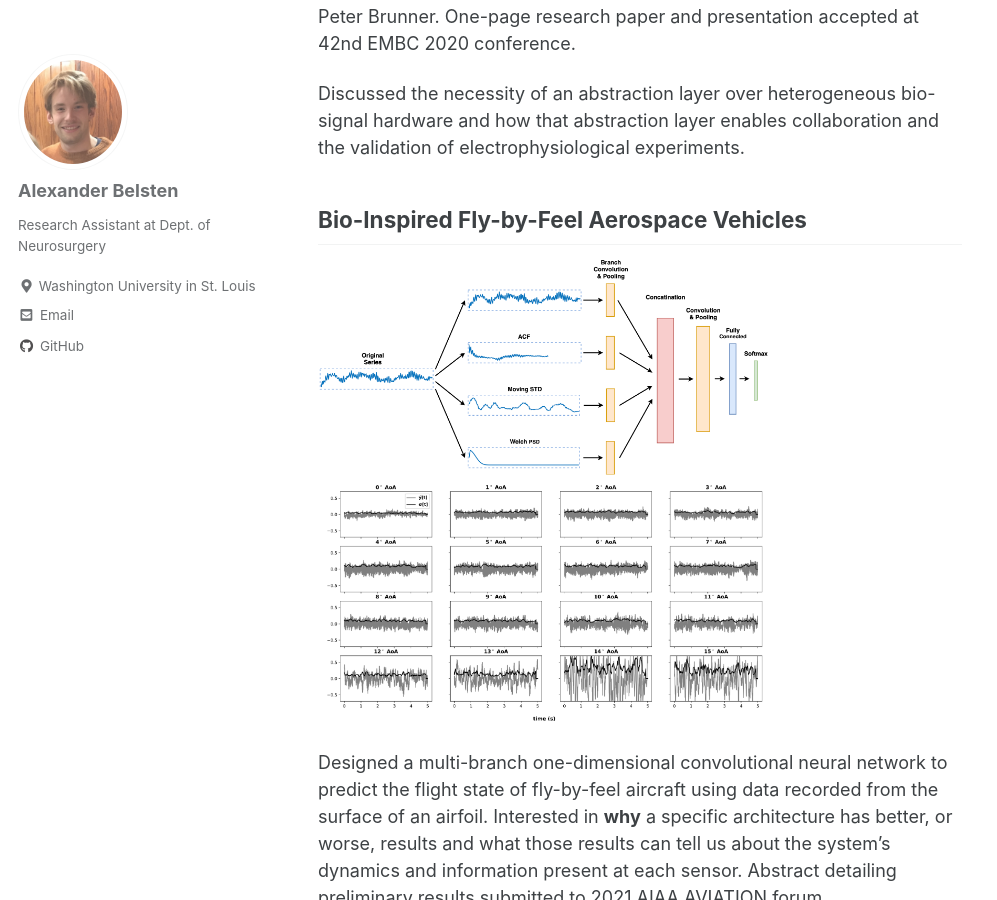
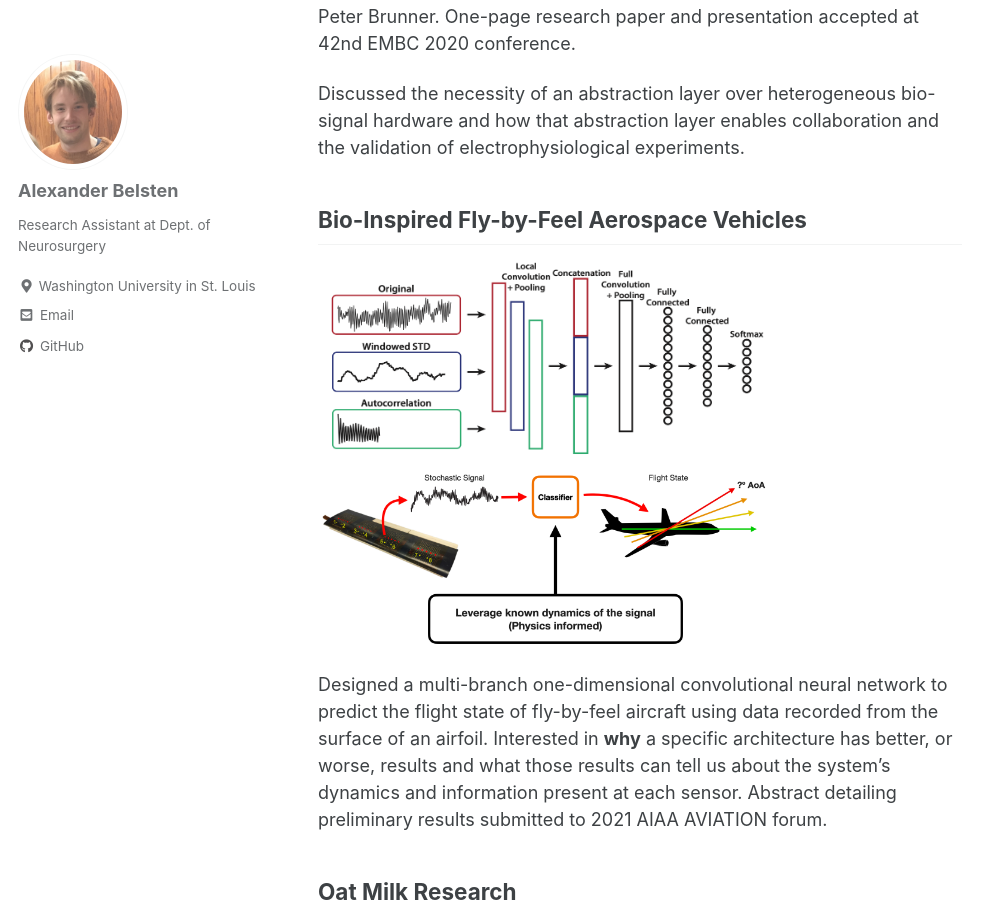
Before and after one commit to belsten/belsten.github.io, a Jekyll site: the page built from research.md, in a window 1280 px wide and 900 px high, scrolled down 1351 px. Shown: the whole window, without its empty margins (0-997 px from the left). Built offline with Jekyll 4.4.1, drawn with Linux system fonts in a browser that asks for light colours; cached includes are drawn as plain includes; a script bundle is joined from its source files by our own code; library files that are not in the unit come from our copies.

Commit message:
update FBF images

```diff
--- a/research.md
+++ b/research.md
@@ -30,7 +30,7 @@ Discussed the necessity of an abstraction layer over heterogeneous bio-signal ha
 ## Bio-Inspired Fly-by-Feel Aerospace Vehicles
 <p float="middle">
   <img src="../assets/branchCNN_arch.png" width="70%" />
-  <img src="../assets/windowed_STD.png"   width="70%" />
+  <img src="../assets/concept.png"   width="70%" />
 </p>
 
 
```
Also changed, not shown: assets/branchCNN_arch.png, assets/concept.png (added), assets/windowed_STD.png (deleted).
